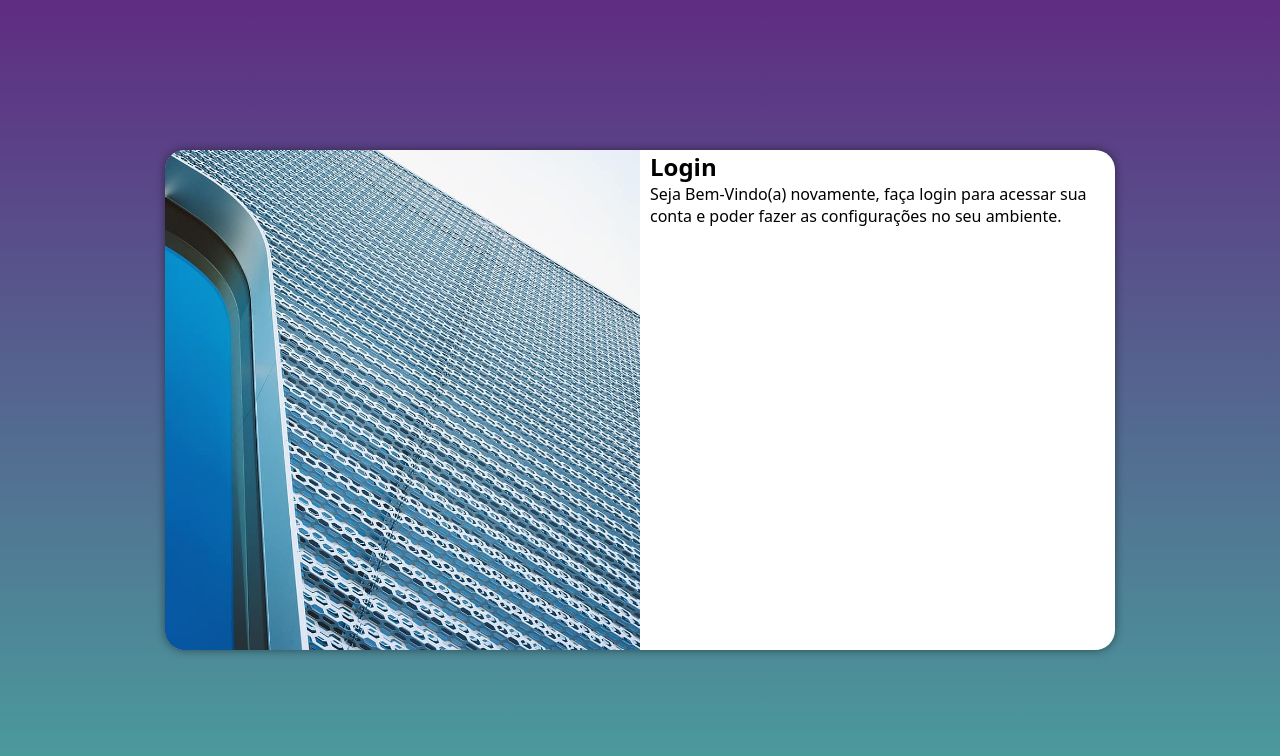
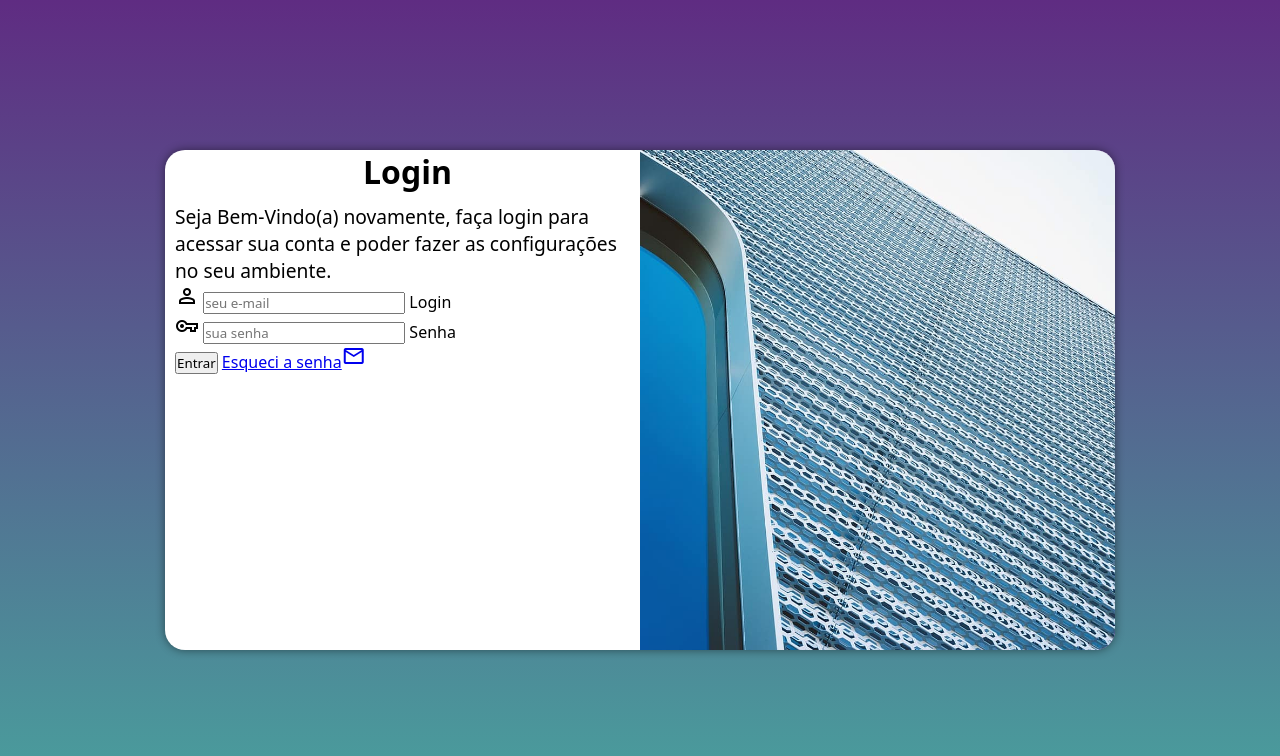
Before and after one commit to sandersonftjunior/projeto-login, a plain HTML site: page index.html in a window 1280 px wide. Drawn offline with nearby package versions, Linux system fonts and the light colour scheme.

Commit message:
formulario

```diff
--- a/estilos/media-queries.css
+++ b/estilos/media-queries.css
@@ -35,13 +35,21 @@
     }
 
     section#login > div#imagem{
-        float: left;
+        float: right;
         width: 50%;
         height: 100%;
     }
 
     section#login > div#formulario{
-        float: right;
+        float: left;
         width: 50%;
     }
+
+    div#formulario > h1{
+        font-size: 2em;
+    }
+
+    div#formulario > P{
+        font-size: 01.2em;
+    }
 }
--- a/estilos/style.css
+++ b/estilos/style.css
@@ -52,3 +52,12 @@ section#login > div#formulario{
     display: block;
     padding-left: 10px;
 }
+
+div#formulario > h1{
+    text-align: center;
+    margin-bottom: 10px;
+}
+
+div#formulario > P{
+    font-size: 0.8em;
+}
--- a/index.html
+++ b/index.html
@@ -6,6 +6,7 @@
     <title>Login</title>
     <link rel="stylesheet" href="estilos/style.css">
     <link rel="stylesheet" href="estilos/media-queries.css">
+    <link rel="stylesheet" href="https://fonts.googleapis.com/css2?family=Material+Symbols+Outlined:opsz,wght,FILL,GRAD@48,400,0,0" />
 </head>
 <body>
     <main>
@@ -17,8 +18,20 @@
                 <h1>Login</h1>
                 <p>Seja Bem-Vindo(a) novamente, faça login para acessar sua conta e poder fazer as configurações no seu ambiente.</p>
 
-                <form action="login.php" method="post">
-                    <label for=""></label>
+                <form action="login.php" method="post" autocomplete="on">
+                    <div class="campo">
+                        <span class="material-symbols-outlined">person</span>
+                        <input type="email" name="login" id="ilogin" placeholder="seu e-mail" autocomplete="email" required maxlength="30">
+                        <label for="ilogin">Login</label>
+                    </div>
+                    <div class="campo">
+                        <span class="material-symbols-outlined">vpn_key</span>
+                        <input type="password" name="senha" id="isenha" placeholder="sua senha" autocomplete="current-password" required minlength="8" maxlength="20">
+                        <label for="isenha">Senha</label>
+                    </div>
+                    <input type="submit" value="Entrar">
+                    <a href="esqueci.html">Esqueci a senha<span class="material-symbols-outlined">mail</span>
+                    </a>
                 </form>
             </div>
         </section>
```
